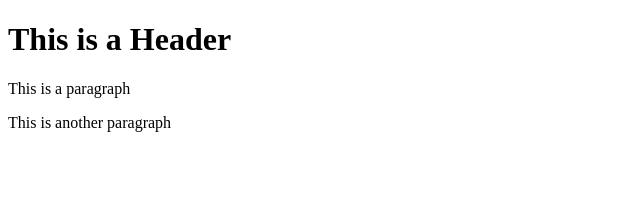
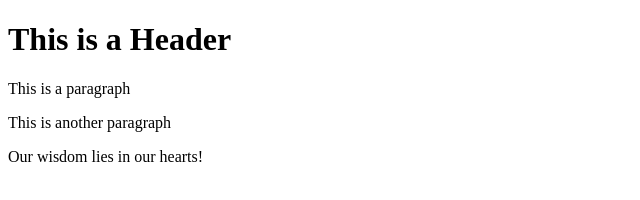
Before and after one commit to zipitio/git-test, a website: page index.html in a window 1280 px wide. Shown: the whole page, without its empty margins (0-640 px from the left). Drawn offline with Linux system fonts and the light colour scheme.

Commit message:
Using NPM

```diff
--- a/index.html
+++ b/index.html
@@ -4,5 +4,6 @@
         <h1>This is a Header</h1>
         <p>This is a paragraph</p>
         <p>This is another paragraph</p>
+        <p>Our wisdom lies in our hearts!</p>
     </body>
 </html>
```
Also changed, not shown: package.json (added, +19 -0 lines), 2 other files.
